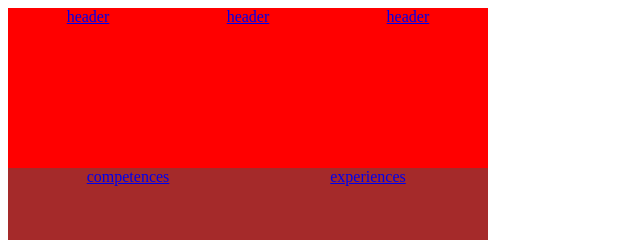
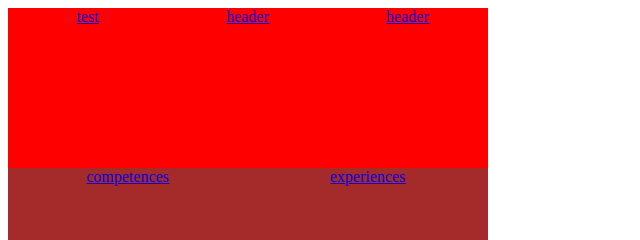
Before and after one commit to littlebr0ther/cvapp, a plain HTML site: page html/index.html in a window 1280 px wide. Shown: the top 240 px of the page, 0-640 px from the left. Drawn offline with Linux system fonts and the light colour scheme.

Commit message:
header -> test
header -> test

```diff
--- a/html/index.html
+++ b/html/index.html
@@ -11,7 +11,9 @@
     <body>
     <div class="header-index">
         <div class="header-case">
-            <a href="index.html" style="display:block" class="contact-link"> header </a>
+            <a href="index.html" style="display:block" class="contact-link">
+                <div> test </div>
+            </a>
         </div>
         <div class="header-case">
             <a href="index.html" style="display:block" class="contact-link"> header </a>
```
